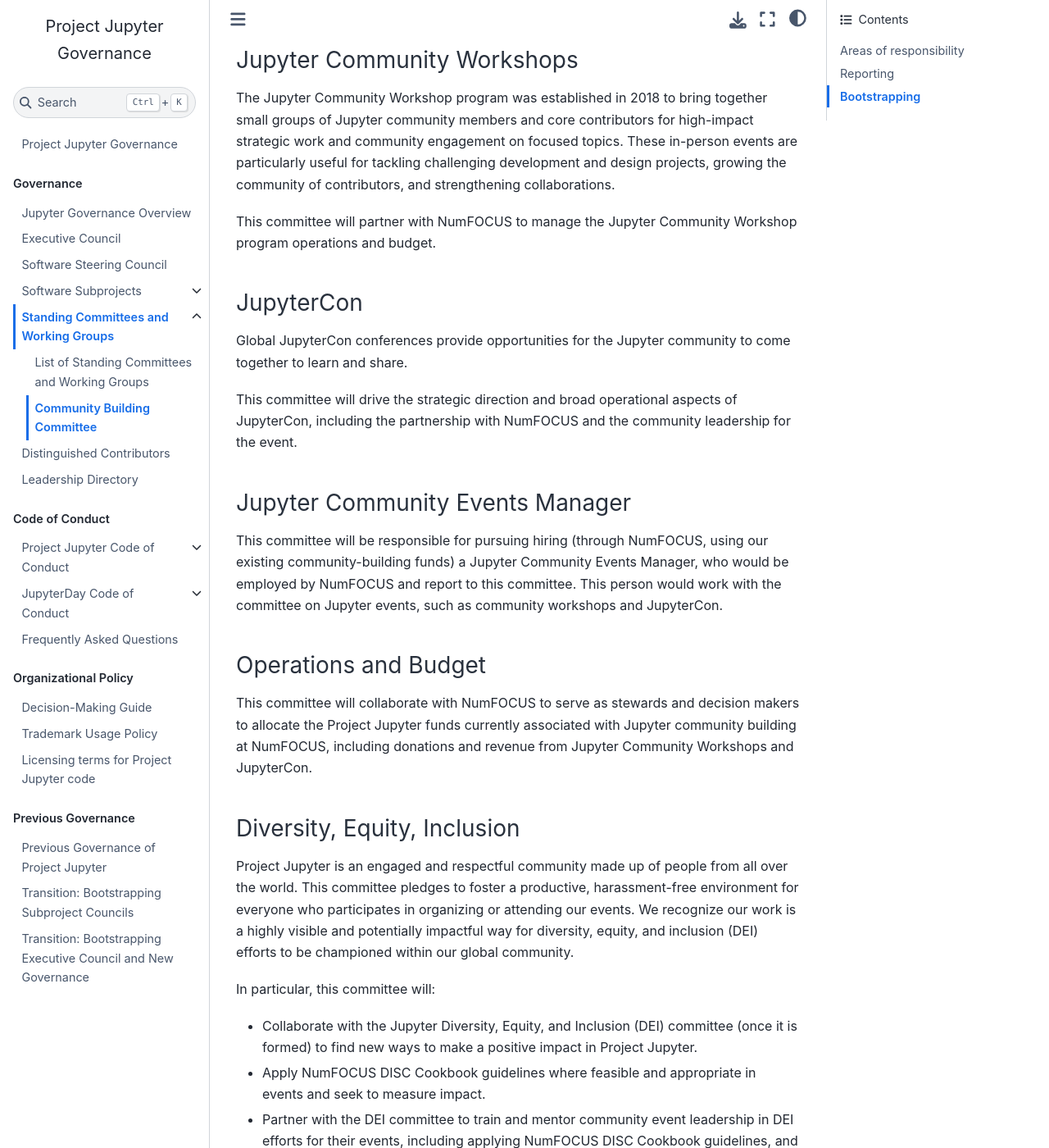
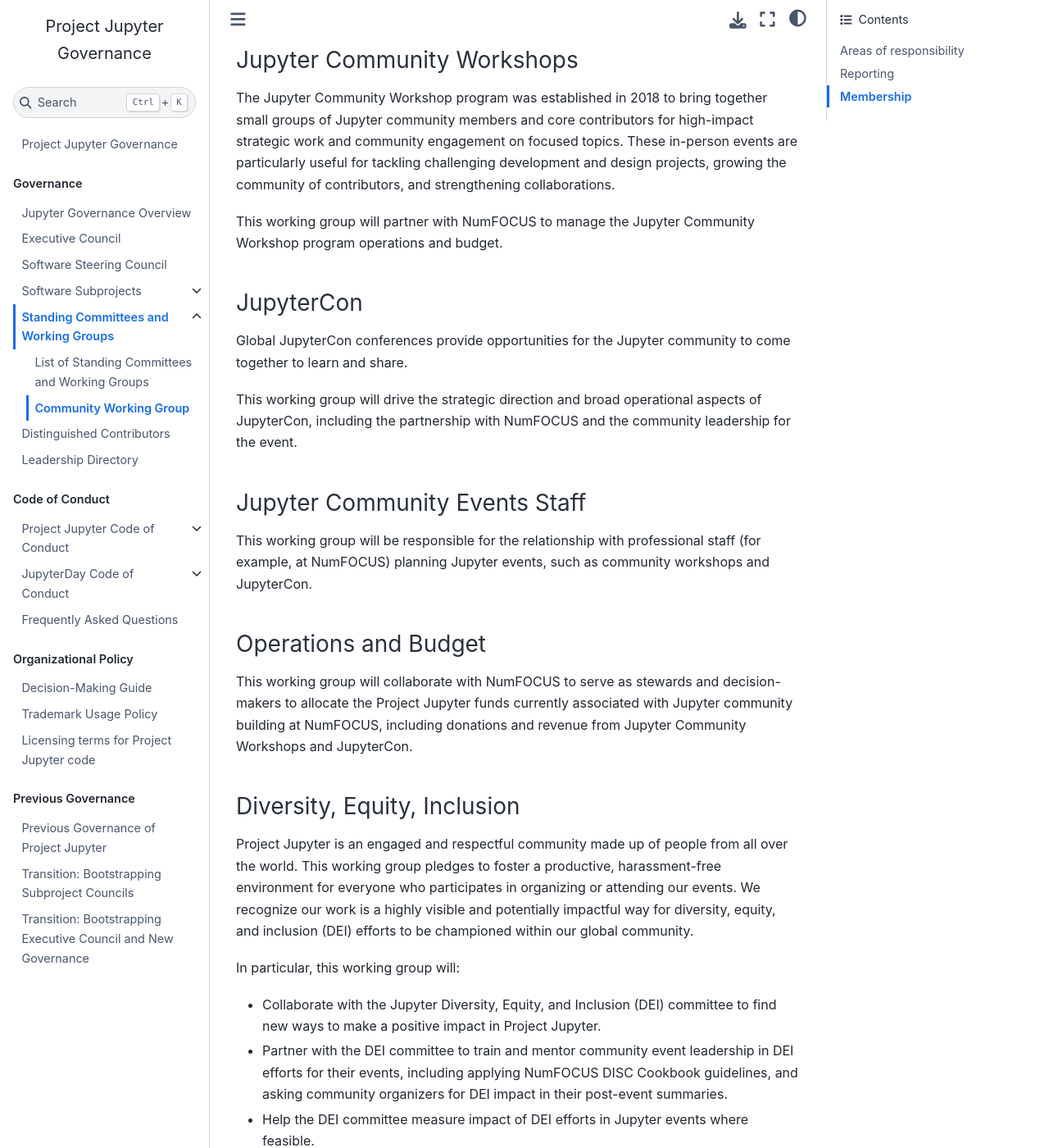
Before and after one commit to jupyter/governance, a Jupyter Book: the page built from communitybuildingcommittee.md, in a window 1280 px wide and 1400 px high, scrolled down 379 px. Shown: the whole window at 82% size. Built offline with Jupyter Book 1.0.4 settings and Sphinx 7.4.7 and the Sphinx Book theme 1.1.4, drawn with Linux system fonts in a browser that asks for light colours; pages that are not in the unit, such as notebooks, are missing from menus; some of the changed text lies outside the part shown.

Commit message:
Update Community Building Committee charter
This reflects a name change (Community Working Group) to follow current guidelines about Jupyter organizations, and also updates some aspects of the charter to reflect current responsibilities

```diff
--- a/communitybuildingcommittee.md
+++ b/communitybuildingcommittee.md
@@ -1,12 +1,12 @@
-# Community Building Committee
+# Community Working Group
 
-The Jupyter Community Building Committee acts on behalf of the Project Jupyter
+The Jupyter Community Working Group acts on behalf of the Project Jupyter
 Executive Council with the objective of growing, building, and connecting the
 Jupyter community of users and contributors. A targeted outcome of this
-committee's work is to improve the diversity, equity, and inclusion of our
+working group's efforts is to improve the diversity, equity, and inclusion of our
 community.
 
-The current members of the Community Building Committee are listed in the [Leadership Directory](people).
+The current members of the Community Working Group are listed in the [Leadership Directory](people).
 
 ## Areas of responsibility
 
@@ -19,7 +19,7 @@
 and design projects, growing the community of contributors, and strengthening
 collaborations.
 
-This committee will partner with NumFOCUS to manage the Jupyter Community
+This working group will partner with NumFOCUS to manage the Jupyter Community
 Workshop program operations and budget.
 
 ### JupyterCon
@@ -27,45 +27,43 @@
 Global JupyterCon conferences provide opportunities for the Jupyter community
 to come together to learn and share.
 
-This committee will drive the strategic direction and broad operational
+This working group will drive the strategic direction and broad operational
 aspects of JupyterCon, including the partnership with NumFOCUS and the
 community leadership for the event.
 
-### Jupyter Community Events Manager
+### Jupyter Community Events Staff
 
-This committee will be responsible for pursuing hiring (through NumFOCUS,
-using our existing community-building funds) a Jupyter Community Events
-Manager, who would be employed by NumFOCUS and report to this committee. This
-person would work with the committee on Jupyter events, such as community
+This working group will be responsible for the relationship with professional
+staff (for example, at NumFOCUS) planning Jupyter events, such as community
 workshops and JupyterCon.
 
 ### Operations and Budget
 
-This committee will collaborate with NumFOCUS to serve as stewards and
-decision makers to allocate the Project Jupyter funds currently associated
+This working group will collaborate with NumFOCUS to serve as stewards and
+decision-makers to allocate the Project Jupyter funds currently associated
 with Jupyter community building at NumFOCUS, including donations and revenue
 from Jupyter Community Workshops and JupyterCon.
 
 ### Diversity, Equity, Inclusion
 
 Project Jupyter is an engaged and respectful community made up of people from
-all over the world. This committee pledges to foster a productive,
+all over the world. This working group pledges to foster a productive,
 harassment-free environment for everyone who participates in organizing or
 attending our events. We recognize our work is a highly visible and
 potentially impactful way for diversity, equity, and inclusion (DEI) efforts
 to be championed within our global community.
 
-In particular, this committee will:
+In particular, this working group will:
 
 - Collaborate with the Jupyter Diversity, Equity, and Inclusion (DEI)
-  committee (once it is formed) to find new ways to make a positive impact in
+  committee to find new ways to make a positive impact in
   Project Jupyter.
-- Apply NumFOCUS DISC Cookbook guidelines where feasible and appropriate in
-  events and seek to measure impact.
 - Partner with the DEI committee to train and mentor community event
   leadership in DEI efforts for their events, including applying NumFOCUS DISC
   Cookbook guidelines, and asking community organizers for DEI impact in their
   post-event summaries.
+- Help the DEI committee measure impact of DEI efforts in Jupyter events where feasible.
+
 
 #### Definitions
 
@@ -92,15 +90,13 @@
 
 ## Reporting
 
-This committee will report to the Executive Council quarterly on all areas of
+This working group will report to the Executive Council quarterly on all areas of
 responsibility, including activities, finances, and DEI efforts. This
-committee will also publish an annual blog post for the broader global
+working group will also publish an annual blog post for the broader global
 community.
 
-## Bootstrapping
+## Membership
 
-Per the guidelines outlined in the governance for forming a decision-making
-body, the initial committee will be composed of three current Executive Council
-members. Following these guidelines, the intention is for this committee to
-grow to include members from the Jupyter community in a way that supports
-engagement from a wider group of community members.
+Members of this working group will be elected by the existing committee
+following the Jupyter guidelines for forming and perpetuating a decision-making
+body, subject to approval by the Executive Council.
```
